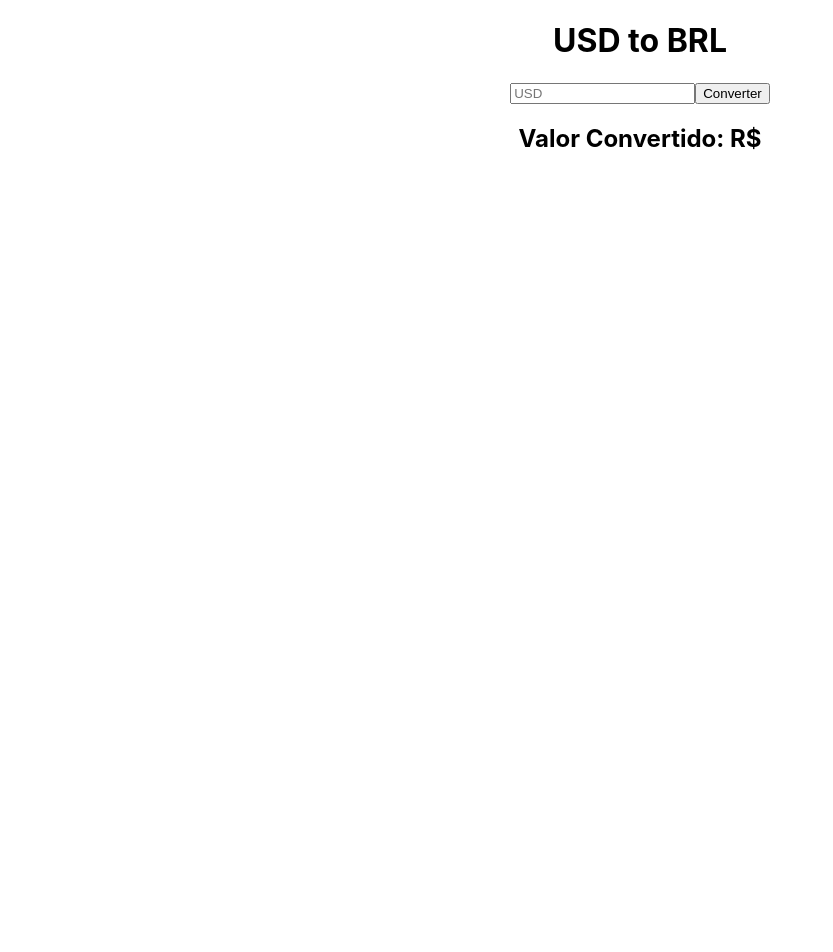
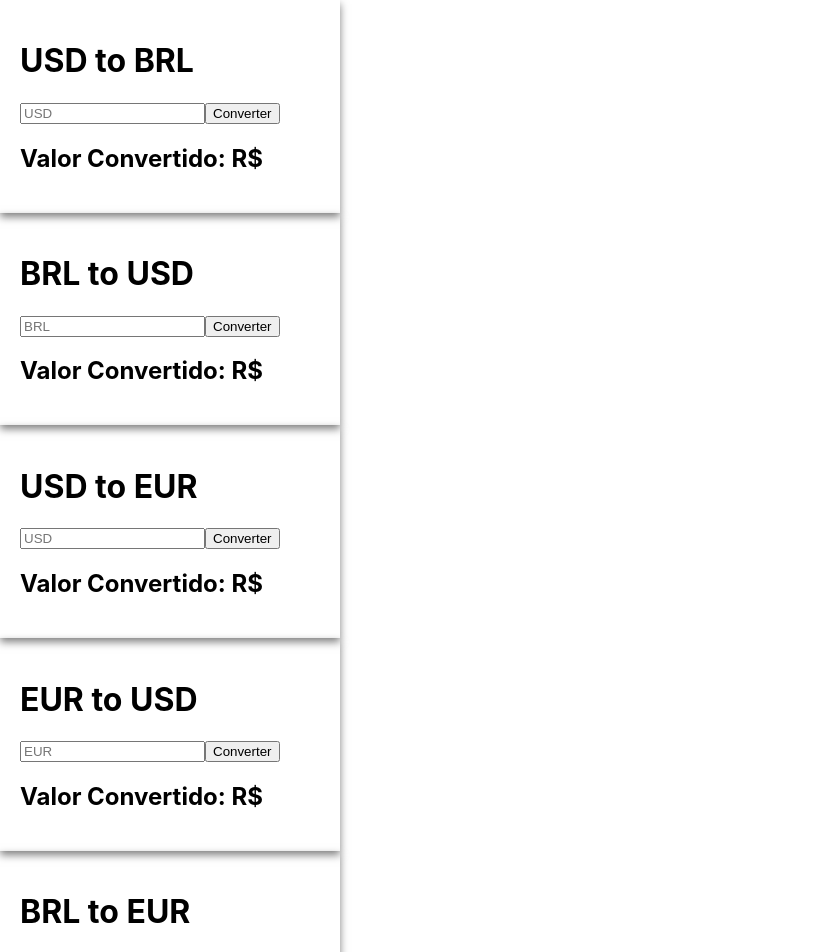
Before and after one commit to joaov1ct0r/react-coin-Convert, a React (Create React App) app: page / in a window 1280 px wide. Shown: the top 952 px of the page, without its empty margins (0-833 px from the left). Before the commit the page ends 800 px from the top, so only its background shows below. Built offline with nearby package versions, Linux system fonts and the light colour scheme.

Commit message:
style applied to div conversor-container

```diff
--- a/src/App.css
+++ b/src/App.css
@@ -1,3 +1,5 @@
-.App {
-    text-align: center;
+.conversor-container {
+    padding: 20px;
+    max-width: 300px;
+    box-shadow: 0 4px 8px 0 rgba(0, 0, 0, 0.5);
 }
--- a/src/App.js
+++ b/src/App.js
@@ -6,6 +6,11 @@ function App() {
     return (
         <div className="App">
             <Conversor MoedaA={'USD'} MoedaB={'BRL'}></Conversor>
+            <Conversor MoedaA={'BRL'} MoedaB={'USD'}></Conversor>
+            <Conversor MoedaA={'USD'} MoedaB={'EUR'}></Conversor>
+            <Conversor MoedaA={'EUR'} MoedaB={'USD'}></Conversor>
+            <Conversor MoedaA={'BRL'} MoedaB={'EUR'}></Conversor>
+            <Conversor MoedaA={'EUR'} MoedaB={'BRL'}></Conversor>
         </div>
     );
 }
```
